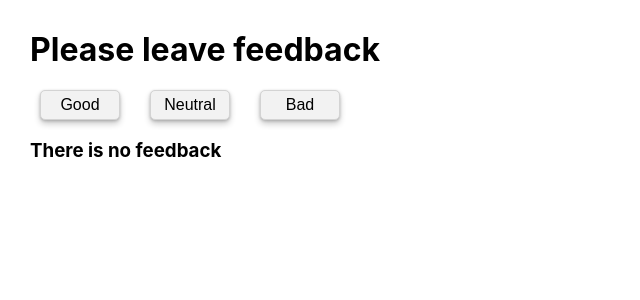
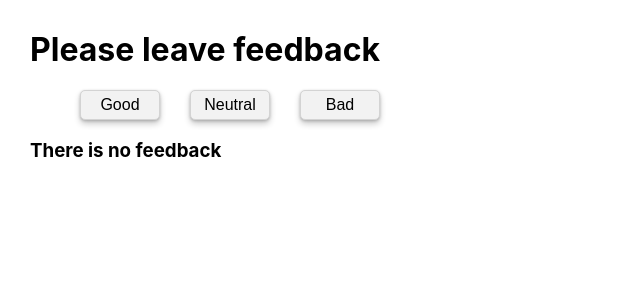
Before and after one commit to DariiaKorovchenko/goit-react-hw-02-feedback, a React (Create React App) app: page / in a window 1280 px wide. Shown: the top 300 px of the page, without its empty margins (0-640 px from the left). Built offline with nearby package versions, Linux system fonts and the light colour scheme.

Commit message:
refactoring

```diff
--- a/src/components/Feedback/Feedback.jsx
+++ b/src/components/Feedback/Feedback.jsx
@@ -28,21 +28,23 @@ export class Feedback extends React.Component {
     bad: this.props.bad,
   };
 
+  options = ['Good', 'Neutral', 'Bad'];
+
   visible = false;
 
   onIncrement = event => {
     this.setState(prevState => {
-      if (event.target.textContent === 'Good') {
+      if (event.target.textContent === this.options[0]) {
         this.visible = true;
         return {
           good: prevState.good + 1,
         };
-      } else if (event.target.textContent === 'Neutral') {
+      } else if (event.target.textContent === this.options[1]) {
         this.visible = true;
         return {
           neutral: prevState.neutral + 1,
         };
-      } else if (event.target.textContent === 'Bad') {
+      } else if (event.target.textContent === this.options[2]) {
         this.visible = true;
         return {
           bad: prevState.bad + 1,
@@ -73,11 +75,15 @@ export class Feedback extends React.Component {
     return (
       <div>
         <Section title="Please leave feedback">
-          <FeedbackOptions onLeaveFeedback={this.onIncrement} />
-          {!this.visible && <Notification message="There is no feedback" />}
-
-          {this.visible && (
+          <FeedbackOptions
+            options={this.options}
+            onLeaveFeedback={this.onIncrement}
+          />
+          {!this.visible ? (
+            <Notification message="There is no feedback" />
+          ) : (
             <Statistics
+              title="Statistics"
               good={this.state.good}
               neutral={this.state.neutral}
               bad={this.state.bad}
--- a/src/components/FeedbackOptions/FeedbackOptions.jsx
+++ b/src/components/FeedbackOptions/FeedbackOptions.jsx
@@ -2,34 +2,24 @@ import React from 'react';
 import PropTypes from 'prop-types';
 import css from './FeedbackOptions.module.css';
 
-export const FeedbackOptions = ({ onLeaveFeedback }) => {
+export const FeedbackOptions = ({ options, onLeaveFeedback }) => {
+  const buttonList = options.map((element, index) => {
     return (
-    <div>
+      <li key={index}>
         <button
           className={css.control_button}
           type="button"
           onClick={onLeaveFeedback}
         >
-        Good
+          {element}
         </button>
-      <button
-        className={css.control_button}
-        type="button"
-        onClick={onLeaveFeedback}
-      >
-        Neutral
-      </button>
-      <button
-        className={css.control_button}
-        type="button"
-        onClick={onLeaveFeedback}
-      >
-        Bad
-      </button>
-    </div>
+      </li>
     );
+  });
+  return <ul className={css.button_list}>{buttonList}</ul>;
 };
 
 FeedbackOptions.propTypes = {
+  options: PropTypes.array.isRequired,
   onLeaveFeedback: PropTypes.func.isRequired,
 };
--- a/src/components/FeedbackOptions/FeedbackOptions.module.css
+++ b/src/components/FeedbackOptions/FeedbackOptions.module.css
@@ -8,3 +8,8 @@
   font-size: 16px;
   box-shadow: 0 1px 3px rgba(0, 0, 0, 0.2), 0 4px 6px rgba(0, 0, 0, 0.2);
 }
+
+.button_list {
+  list-style: none;
+  display: flex;
+}
--- a/src/components/Statistics/Statistics.jsx
+++ b/src/components/Statistics/Statistics.jsx
@@ -3,6 +3,7 @@ import PropTypes from 'prop-types';
 import css from './Statistics.module.css';
 
 export const Statistics = ({
+  title,
   good,
   neutral,
   bad,
@@ -11,6 +12,7 @@ export const Statistics = ({
 }) => {
   return (
     <div className={css.statistic}>
+      <h2 className={css.statistic_title}>{title}</h2>
       <p>Good: {good}</p>
       <p>Neutral: {neutral}</p>
       <p>Bad: {bad}</p>
@@ -21,6 +23,7 @@ export const Statistics = ({
 };
 
 Statistics.propTypes = {
+  title: PropTypes.string.isRequired,
   good: PropTypes.number.isRequired,
   neutral: PropTypes.number.isRequired,
   bad: PropTypes.number.isRequired,
--- a/src/components/Statistics/Statistics.module.css
+++ b/src/components/Statistics/Statistics.module.css
@@ -2,3 +2,8 @@
   font-size: 20px;
   font-weight: 500;
 }
+
+.statistic_title {
+  font-weight: bold;
+  font-size: 24px;
+}
```
Lines whose indentation alone changed are shown as unchanged.
